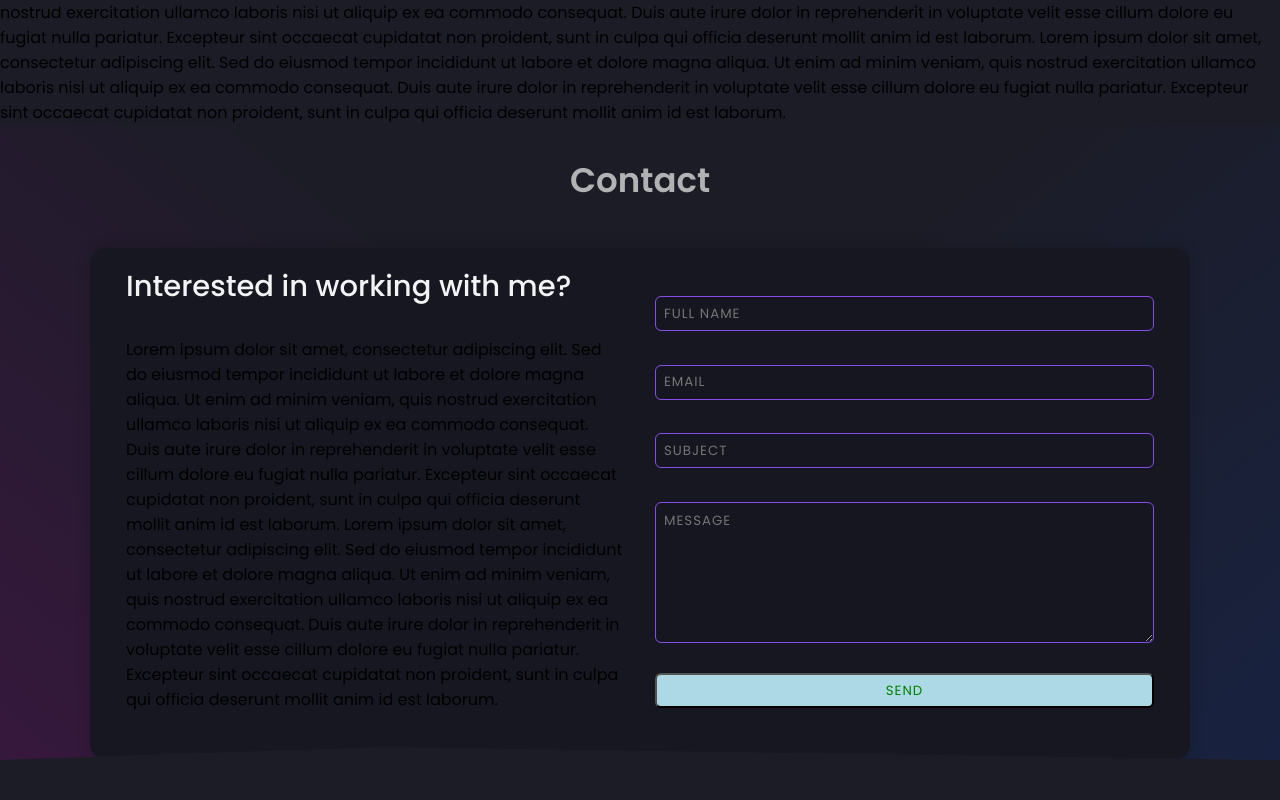
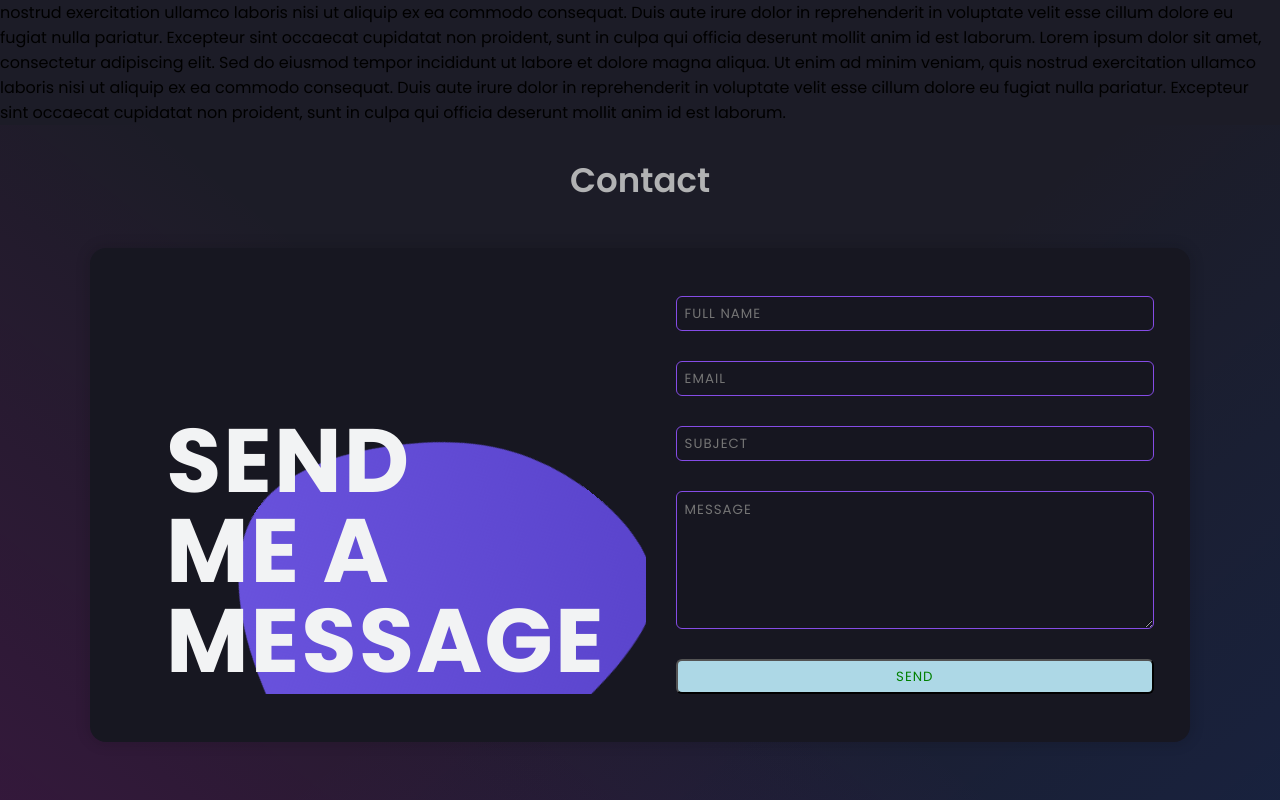
Before and after one commit to kin018/kin018dev, a React (Create React App) app in the folder portfolio/: page / in a window 1280 px wide. Shown: the part 2900-3700 px from the top of the page. Built offline with nearby package versions, Linux system fonts and the light colour scheme.

Commit message:
Shoutout https://codepen.io/notwaldorf
For the inspiration for the contact section blob! Ended up using the blob I used in the home componet and modified it to work for me in the contact

```diff
--- a/portfolio/src/components/Contact.jsx
+++ b/portfolio/src/components/Contact.jsx
@@ -1,5 +1,6 @@
 import React from 'react';
 import { FaPaperPlane } from 'react-icons/fa6';
+import ContactBlob from './ContactBlob';
 import {
   ContactMainContainer,
   ContactWrapper,
@@ -21,33 +22,17 @@ function Contact() {
         <ContactMainTitle>Contact</ContactMainTitle>
         <ContactHubContainer>
           <ContactHubMediaContainer>
+            <ContactHubMediaBlob>
               <ContactHubMediaHeader>
-              Interested in working with me?
+                {/* Let's <br />
+                Talk */}
+                Send <br /> me a message
               </ContactHubMediaHeader>
-            <ContactHubMediaBlob>
-              Lorem ipsum dolor sit amet, consectetur adipiscing elit. Sed do
-              eiusmod tempor incididunt ut labore et dolore magna aliqua. Ut
-              enim ad minim veniam, quis nostrud exercitation ullamco laboris
-              nisi ut aliquip ex ea commodo consequat. Duis aute irure dolor in
-              reprehenderit in voluptate velit esse cillum dolore eu fugiat
-              nulla pariatur. Excepteur sint occaecat cupidatat non proident,
-              sunt in culpa qui officia deserunt mollit anim id est laborum.
-              Lorem ipsum dolor sit amet, consectetur adipiscing elit. Sed do
-              eiusmod tempor incididunt ut labore et dolore magna aliqua. Ut
-              enim ad minim veniam, quis nostrud exercitation ullamco laboris
-              nisi ut aliquip ex ea commodo consequat. Duis aute irure dolor in
-              reprehenderit in voluptate velit esse cillum dolore eu fugiat
-              nulla pariatur. Excepteur sint occaecat cupidatat non proident,
-              sunt in culpa qui officia deserunt mollit anim id est laborum.
+              <ContactBlob />
             </ContactHubMediaBlob>
           </ContactHubMediaContainer>
           <ContactHubFormContainer>
-            <>
-              <ContactHubFormInput
-                type="text"
-                placeholder="FULL NAME"
-                required
-              />
+            <ContactHubFormInput type="text" placeholder="FULL NAME" required />
             <ContactHubFormInput type="email" placeholder="EMAIL" required />
             <ContactHubFormInput type="text" placeholder="SUBJECT" />
             <ContactHubFormMessageInput
@@ -56,7 +41,6 @@ function Contact() {
               placeholder="MESSAGE"
               required
             />
-            </>
             <ContactHubSendButton type="submit">SEND</ContactHubSendButton>
           </ContactHubFormContainer>
         </ContactHubContainer>
--- /dev/null
+++ b/portfolio/src/components/ContactBlob.jsx
@@ -0,0 +1,45 @@
+import React from 'react';
+import { ContactBlobImgSVGWrapper } from '../styledComponents/StyledComponents';
+function ContactBlob() {
+  return (
+    <ContactBlobImgSVGWrapper>
+      <svg
+        id="sw-js-blob-svg"
+        // viewBox="0 10 100 100"
+        viewBox="16.24 23.37 61.28 62.62"
+        xmlns="http://www.w3.org/2000/svg"
+        version="1.1"
+        height="78%"
+        style={{ transition: 'all 0.3s ease 0s' }}
+      >
+        <defs>
+          <mask id="svg-mask">
+            <linearGradient id="sw-gradient" x1="0" x2="1" y1="1" y2="0">
+              <stop
+                id="stop1"
+                stopColor="rgba(108, 85, 224, 1)"
+                offset="0%"
+              ></stop>
+              <stop
+                id="stop2"
+                stopColor="rgba(89, 67, 203, 1)"
+                offset="100%"
+              ></stop>
+            </linearGradient>
+          </mask>
+        </defs>
+        <path
+          fill="url(#sw-gradient)"
+          d="M25.2,-20.6C29.3,-14.9,27.1,-4.6,25.1,6.4C23.2,17.4,21.4,29.1,14.6,33.6C7.8,38.2,-4.1,35.6,-14.2,30.4C-24.4,25.2,-32.9,17.3,-33.7,9C-34.5,0.7,-27.7,-8,-20.8,-14.3C-13.9,-20.7,-7,-24.7,1.8,-26.1C10.5,-27.5,21,-26.3,25.2,-20.6Z"
+          width="100%"
+          height="100%"
+          transform="translate(50 50)"
+          strokeWidth="0"
+          stroke="url(#sw-gradient)"
+        />
+      </svg>
+    </ContactBlobImgSVGWrapper>
+  );
+}
+
+export default ContactBlob;
--- a/portfolio/src/styledComponents/StyledComponents.js
+++ b/portfolio/src/styledComponents/StyledComponents.js
@@ -1061,7 +1061,7 @@ export const ServicesMediaContent = styled.div.attrs({
 
 //Contact
 export const ContactMainContainer = styled.div.attrs({
-  className: 'ServicesMainContainer',
+  className: 'ContactMainContainer',
 })`
   display: flex;
   flex-direction: column;
@@ -1069,6 +1069,7 @@ export const ContactMainContainer = styled.div.attrs({
   position: relative;
   z-index: 1;
   align-items: center;
+  padding-bottom: 150px;
 `;
 
 export const ContactWrapper = styled.div.attrs({
@@ -1108,6 +1109,7 @@ export const ContactHubContainer = styled.div.attrs({
   box-shadow: 0 0 12px 4px rgba(0, 0, 0, 0.1);
   border-radius: 16px;
   padding: 18px 36px;
+  z-index: 1;
 `;
 export const ContactHubMediaContainer = styled.div.attrs({
   className: 'ContactHubMediaContainer',
@@ -1122,14 +1124,27 @@ export const ContactHubMediaContainer = styled.div.attrs({
 export const ContactHubMediaHeader = styled.h2.attrs({
   className: 'ContactHubMediaHeader',
 })`
-  font-weight: 500;
-  font-size: 29px;
-  line-height: 41px;
   color: ${({ theme }) => theme.text_primary};
+  font-size: 90px;
+  line-height: 1;
+  font-weight: bold;
+  letter-spacing: 2px;
+  font-family: 'Poppins', sans-serif;
+  text-transform: uppercase;
+  padding: 150px 40px 0;
+  justify-content: center;
 `;
 export const ContactHubMediaBlob = styled.div.attrs({
   className: 'ContactHubMediaBlob',
-})``;
+})`
+  position: relative;
+  width: 100%;
+  display: flex;
+  flex-wrap: wrap;
+  justify-content: center;
+  gap: 30px;
+  overflow: hidden;
+`;
 
 export const ContactHubFormContainer = styled.div.attrs({
   className: 'ContactHubFormContainer ',
@@ -1180,3 +1195,39 @@ export const ContactHubSendButton = styled.button.attrs({
   cursor:pointer;
   }
 `;
+
+export const ContactBlobImgSVGWrapper = styled.div.attrs({
+  className: 'ContactBlobImgSVGWrapper',
+})`
+  justify-self: center;
+  position: absolute;
+  top: 0;
+  bottom: -6px;
+  fill: #023f92;
+  width: 92%;
+  z-index: -1;
+  animation: moveAnimation 10s ease-in-out infinite;
+  transform-origin: 50% 50%;
+  pointer-events: none;
+
+  @keyframes moveAnimation {
+    0% {
+      transform: scale(1) translate(10px, -30px);
+    }
+    38% {
+      transform: scale(0.8, 1) translate(40%, 30%) rotate(160deg);
+    }
+    40% {
+      transform: scale(0.8, 1) translate(40%, 30%) rotate(160deg);
+    }
+    78% {
+      transform: scale(1.3) translate(0%, 50%) rotate(-20deg);
+    }
+    80% {
+      transform: scale(1.3) translate(0%, 50%) rotate(-20deg);
+    }
+    100% {
+      transform: scale(1) translate(10px, -30px);
+    }
+  }
+`;
```
Lines whose indentation alone changed are shown as unchanged.
